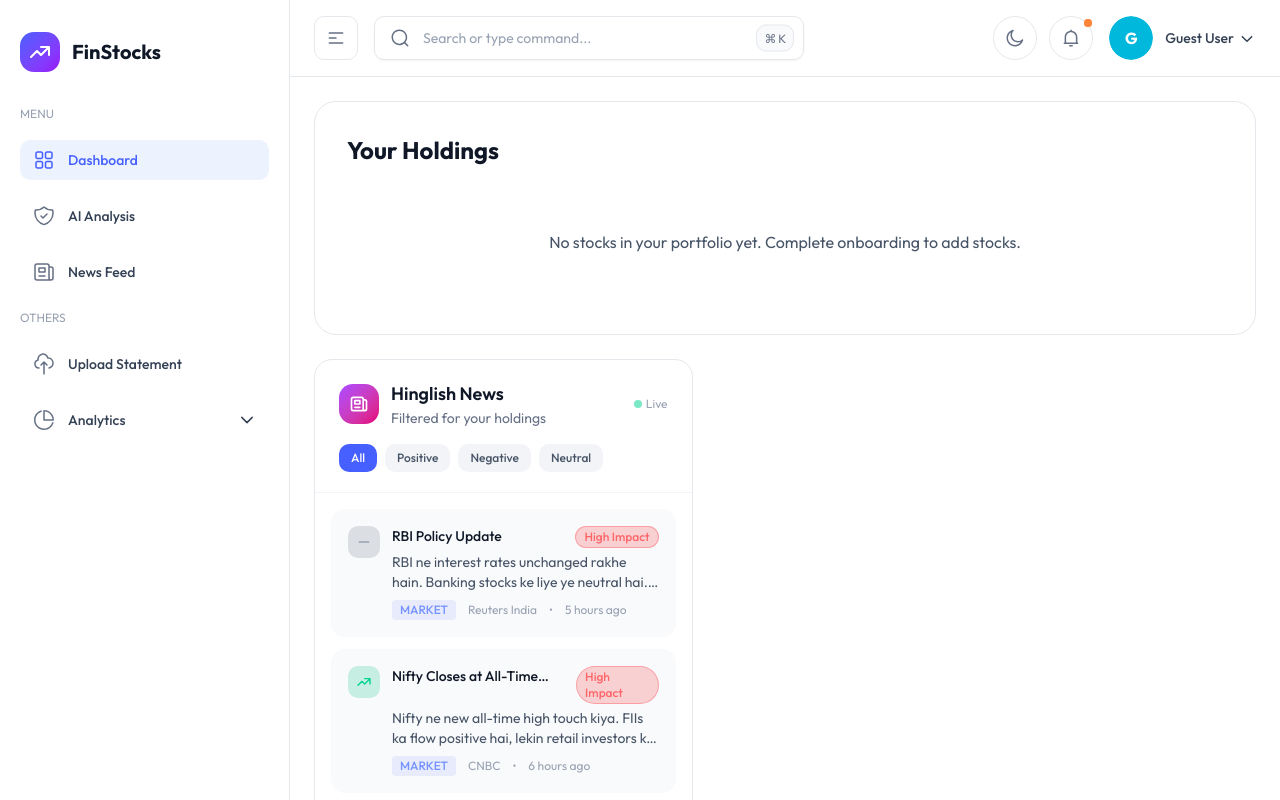
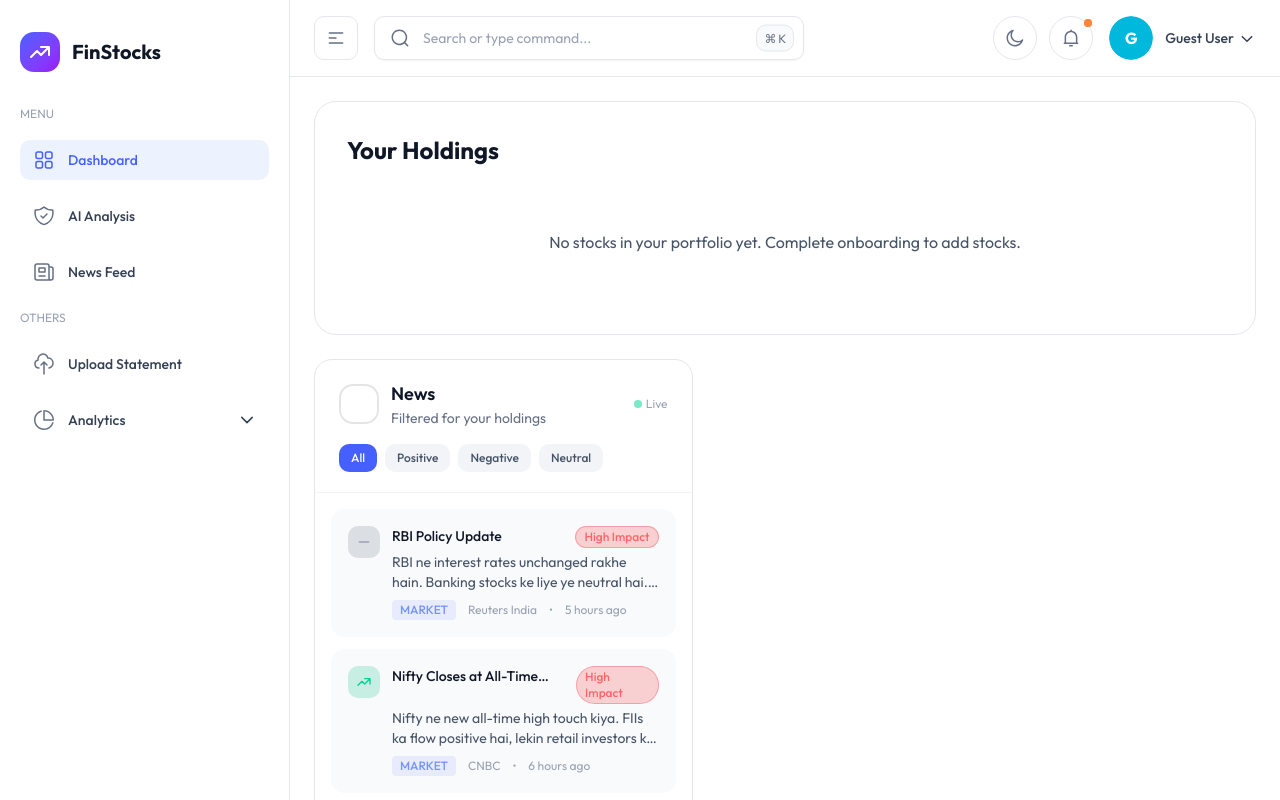
Before and after one commit to shrmaanubhav/FinStocks, a Next.js app in the folder frontend/: page /dashboard in a window 1280 px wide. Shown: the top 800 px of the page. Built offline with nearby package versions, Linux system fonts and the light colour scheme; sample sign-in values are in the browser's storage.

Commit message:
add news route

```diff
--- a/frontend/src/app/page.tsx
+++ b/frontend/src/app/page.tsx
@@ -71,7 +71,7 @@ export default function LandingPage() {
         <div className="max-w-7xl mx-auto px-6 py-4">
           <div className="flex items-center justify-between">
             <div className="flex items-center gap-3">
-              <div className="w-10 h-10 rounded-xl bg-gradient-to-br from-brand-500 to-purple-600 flex items-center justify-center">
+              <div className="w-10 h-10 rounded-xl  border border-2 flex items-center justify-center">
                 <svg className="w-6 h-6 text-white" fill="none" viewBox="0 0 24 24" stroke="currentColor">
                   <path strokeLinecap="round" strokeLinejoin="round" strokeWidth={2} d="M13 7h8m0 0v8m0-8l-8 8-4-4-6 6" />
                 </svg>
--- a/frontend/src/components/dashboard/HinglishNewsFeed.tsx
+++ b/frontend/src/components/dashboard/HinglishNewsFeed.tsx
@@ -1,5 +1,6 @@
 "use client";
 import React, { useEffect, useState } from "react";
+import { useRouter } from "next/navigation";
 
 interface NewsItem {
   id: string;
@@ -44,6 +45,7 @@ const defaultNews: NewsItem[] = [
 ];
 
 export default function HinglishNewsFeed() {
+  const router = useRouter();
   const [news, setNews] = useState<NewsItem[]>([]);
   const [isLoading, setIsLoading] = useState(true);
   const [filter, setFilter] = useState<"all" | "positive" | "negative" | "neutral">("all");
@@ -151,13 +153,13 @@ export default function HinglishNewsFeed() {
       <div className="px-6 py-5 border-b border-gray-100 dark:border-gray-800">
         <div className="flex items-center justify-between mb-4">
           <div className="flex items-center gap-3">
-            <div className="w-10 h-10 rounded-xl bg-gradient-to-br from-purple-500 to-pink-600 flex items-center justify-center">
+            <div className="w-10 h-10 rounded-xl border border-2 flex items-center justify-center">
               <svg className="w-5 h-5 text-white" fill="none" viewBox="0 0 24 24" stroke="currentColor">
                 <path strokeLinecap="round" strokeLinejoin="round" strokeWidth={2} d="M19 20H5a2 2 0 01-2-2V6a2 2 0 012-2h10a2 2 0 012 2v1m2 13a2 2 0 01-2-2V7m2 13a2 2 0 002-2V9a2 2 0 00-2-2h-2m-4-3H9M7 16h6M7 8h6v4H7V8z" />
               </svg>
             </div>
             <div>
-              <h2 className="text-lg font-semibold text-gray-900 dark:text-white">Hinglish News</h2>
+              <h2 className="text-lg font-semibold text-gray-900 dark:text-white">News</h2>
               <p className="text-sm text-gray-500 dark:text-gray-400">Filtered for your holdings</p>
             </div>
           </div>
@@ -198,6 +200,7 @@ export default function HinglishNewsFeed() {
           filteredNews.map((item) => (
             <div
               key={item.id}
+              onClick={() => router.push("/dashboard/news")}
               className="group p-4 rounded-xl bg-gray-50 dark:bg-gray-800/50 hover:bg-gray-100 dark:hover:bg-gray-800 transition-all border border-transparent hover:border-gray-200 dark:hover:border-gray-700 cursor-pointer"
             >
               <div className="flex gap-3">
@@ -229,7 +232,10 @@ export default function HinglishNewsFeed() {
 
       {/* Footer */}
       <div className="px-6 py-4 border-t border-gray-100 dark:border-gray-800 bg-gray-50 dark:bg-gray-800/30">
-        <button className="w-full py-2 text-sm font-medium text-brand-500 hover:text-brand-400 transition-colors flex items-center justify-center gap-2">
+        <button
+          onClick={() => router.push("/dashboard/news")}
+          className="w-full py-2 text-sm font-medium text-brand-500 hover:text-brand-400 transition-colors flex items-center justify-center gap-2"
+        >
           View All News
           <svg className="w-4 h-4" fill="none" viewBox="0 0 24 24" stroke="currentColor">
             <path strokeLinecap="round" strokeLinejoin="round" strokeWidth={2} d="M9 5l7 7-7 7" />
```
